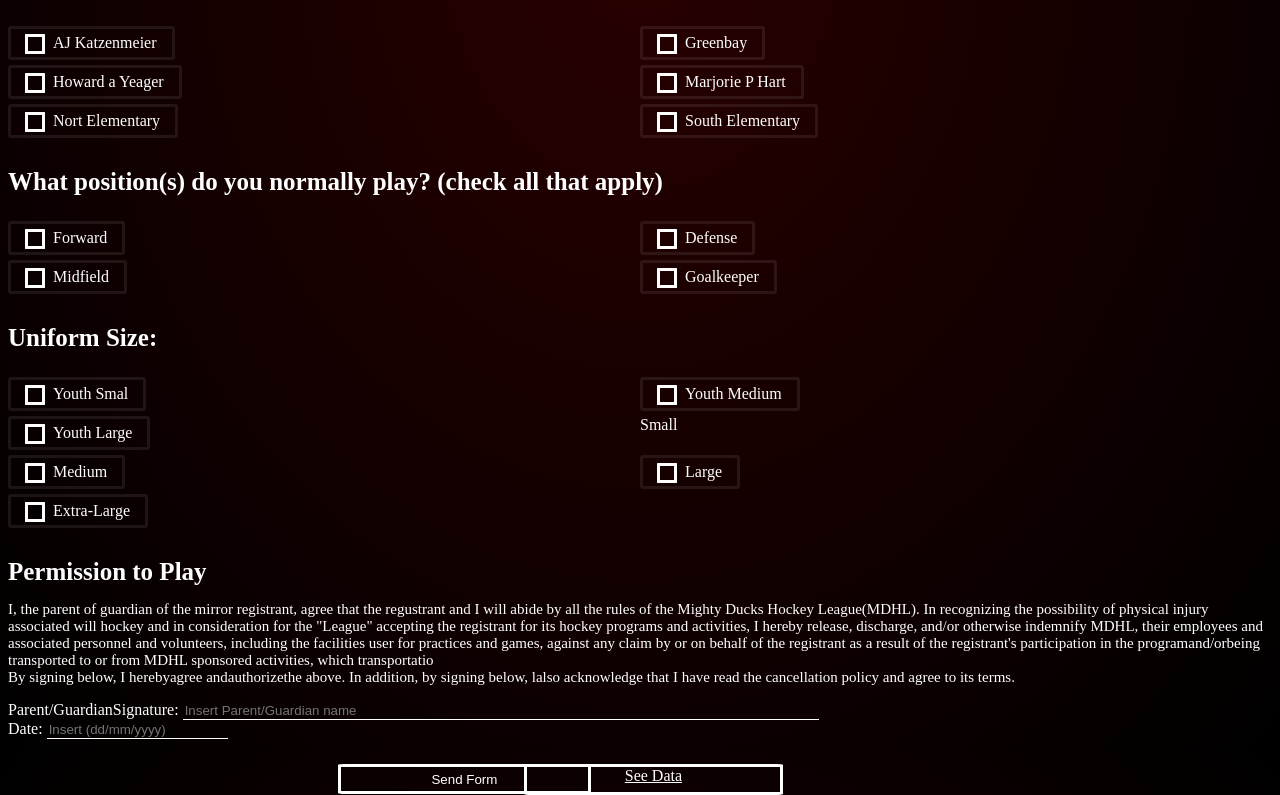
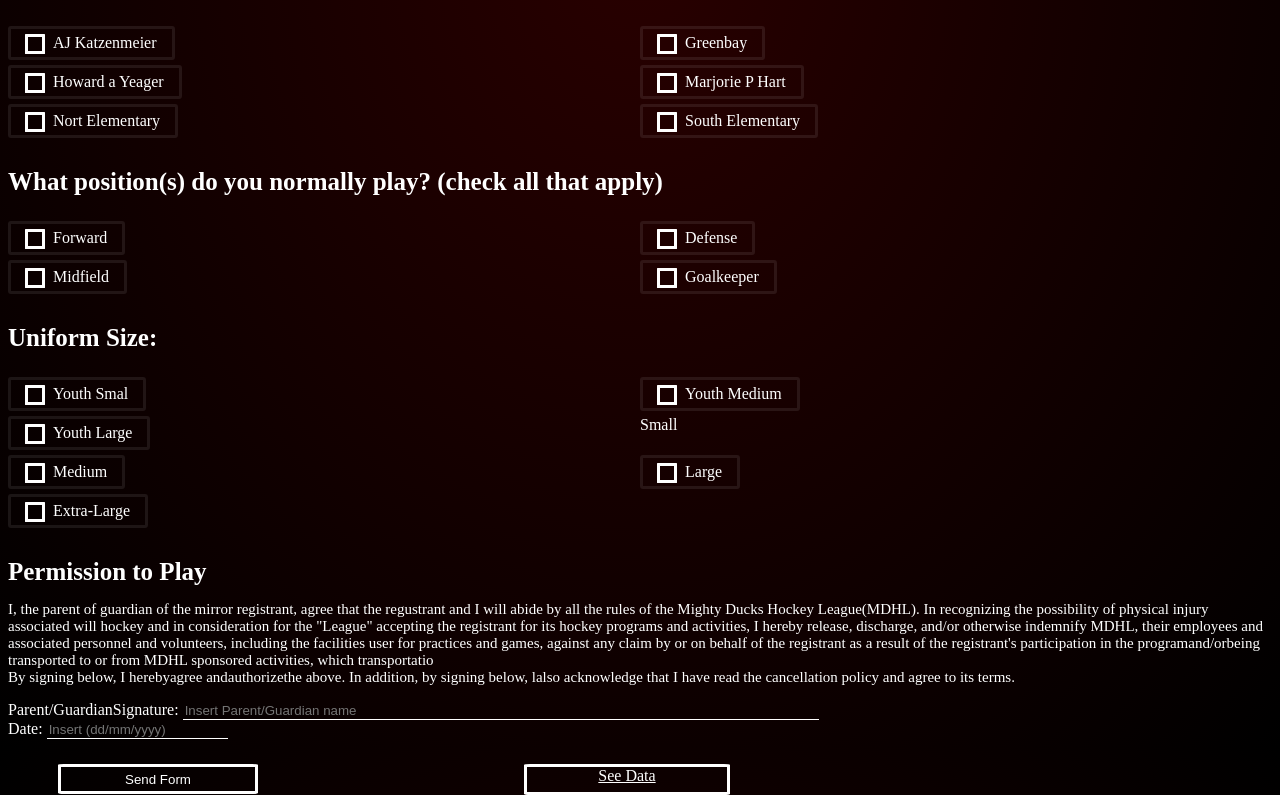
Before and after one commit to maxi-gartner/WebMDHL-v3-task4, a plain HTML site: page pages/Form.html in a window 1280 px wide. Shown: the part 870-1665 px from the top of the page. Drawn offline with Linux system fonts and the light colour scheme.

Commit message:
:sparkles: merge branch

```diff
--- a/styles/mdhl.css
+++ b/styles/mdhl.css
@@ -462,14 +462,15 @@ form > p{
     color: white;
 }
 .send-form{
-    width: 20%;
+    margin-left: 0;
+    width: 200px;
     height: 30px;
     display: inline-block;
     background: none;
     border: 3px solid white;
     border-radius:3%;
     position: absolute;
-    left: 14px;
+    left: 50px;
     cursor: pointer;
     text-align: center;
     color: white;
@@ -484,7 +485,7 @@ button{
     margin-left: 25%;
 }
 .seeData{
-    width: 20%;
+    width: 200px;
     height: 25px;
     display: inline-block;
     background: none;
```
